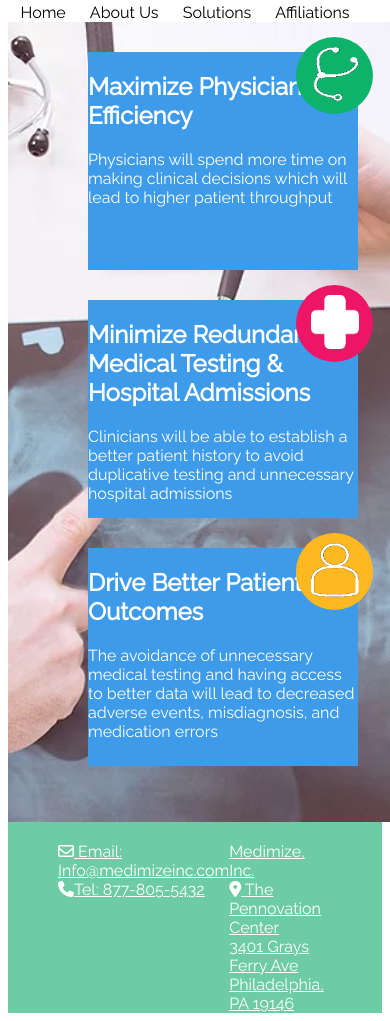
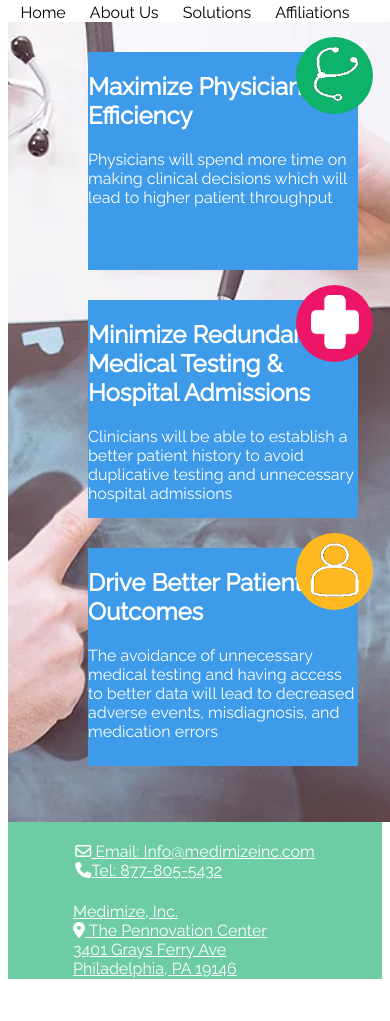
Before and after one commit to joshuaneidich/medimize, a plain HTML site: page index.html in a window 390 px wide. Shown: the part 159-1180 px from the top of the page. After the commit the page ends 1146 px from the top, so only its background shows below. Drawn offline with Linux system fonts and the light colour scheme.

Commit message:
fixed footer media queries

```diff
--- a/styles.css
+++ b/styles.css
@@ -382,6 +382,15 @@ footer{
     margin-top: auto;
   }
 
+  footer{
+    flex-wrap: wrap;
+    justify-content: center;
+  }
+
+  .left-footer{
+    margin-left: 0;
+  }
+
   .box{
     margin-top: 30px;
     top: auto;
```
